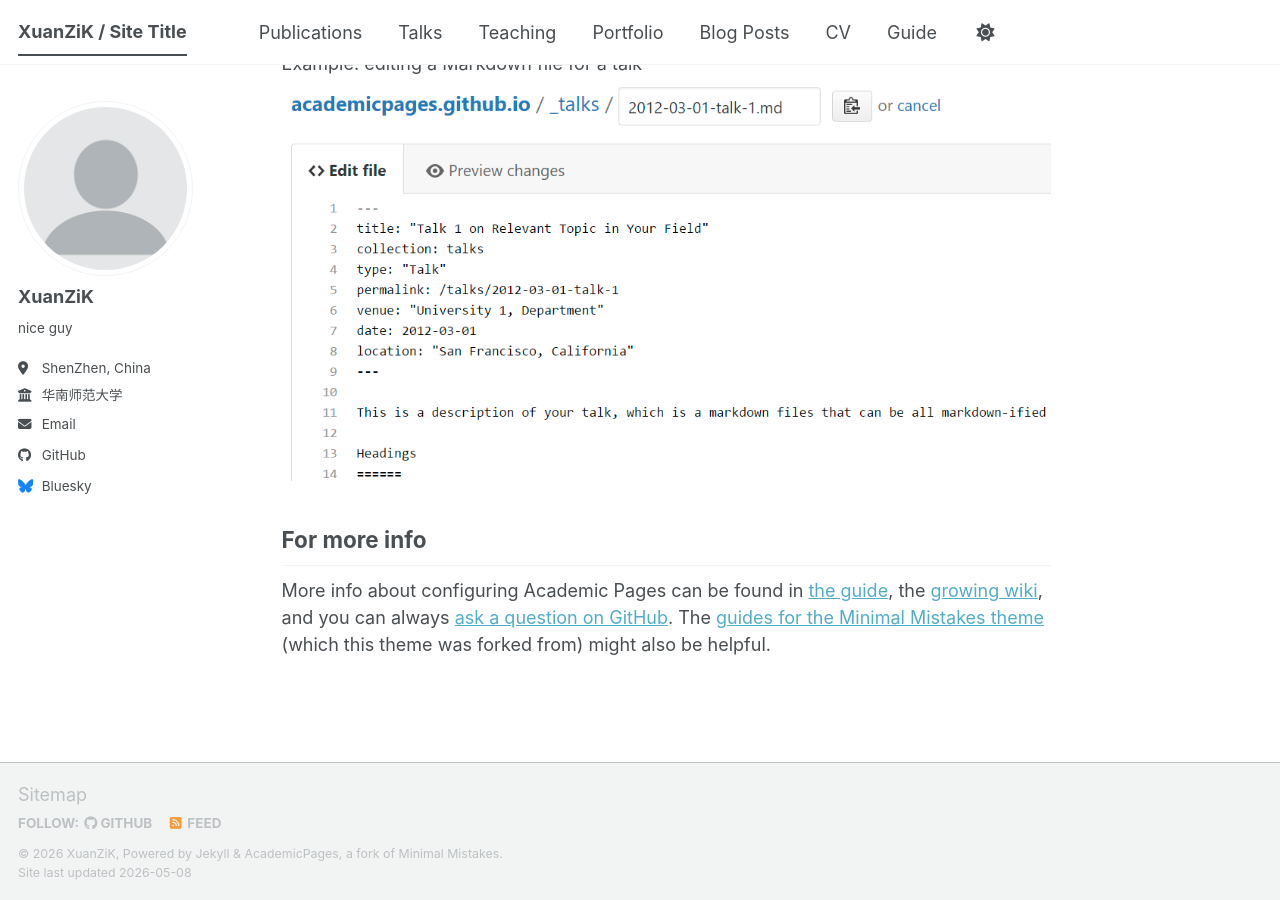
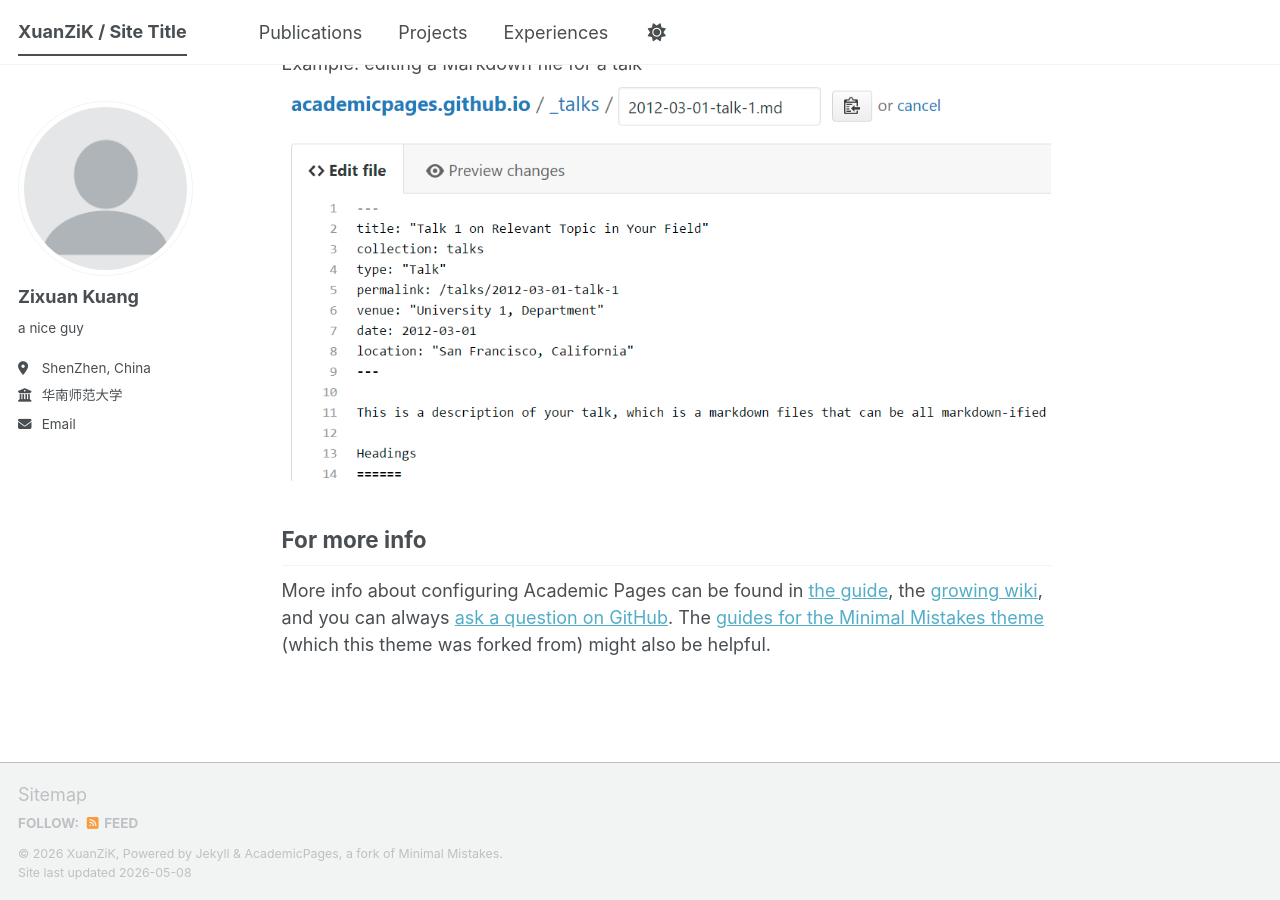
Before and after one commit to XuanZiK/XuanZiK.github.io, a Jekyll site: the page built from _pages/about.md, in a window 1280 px wide and 900 px high, scrolled down 2720 px. Built offline with Jekyll 4.4.1, drawn with Linux system fonts in a browser that asks for light colours; a script bundle is joined from its source files by our own code; library files that are not in the unit come from our copies.

Commit message:
Update personal info and rename nav entries

```diff
--- a/_config.yml
+++ b/_config.yml
@@ -24,9 +24,9 @@ repository               : "XuanZiK/XuanZiK.github.io"
 author:
   # Biographic information
   avatar           : "profile.png"
-  name             : "XuanZiK"
+  name             : "Zixuan Kuang"
   pronouns         : # example: "she/her"
-  bio              : "nice guy"
+  bio              : "a nice guy"
   location         : "ShenZhen, China"
   employer         : "华南师范大学"
   uri              : # URL
@@ -51,13 +51,13 @@ author:
   bitbucket        : # Username - Update with your username on the site
   codepen          : # Username
   dribbble         : # Username
-  github           : "academicpages"
+  github           : # "academicpages"
   kaggle           : # Username
   stackoverflow    : # User number or user number and name (i.e., use "1" or "1/jeff-atwood")
 
   # Social media
   artstation       : # Username
-  bluesky          : "XuanZiK" # Replace this with you Bluesky username
+  bluesky          : # "XuanZiK" # Replace this with you Bluesky username
   facebook         : # Username
   flickr           : # Username
   foursquare       : # Username
```
Also changed, not shown: _data/navigation.yml (+2 -20 lines).
